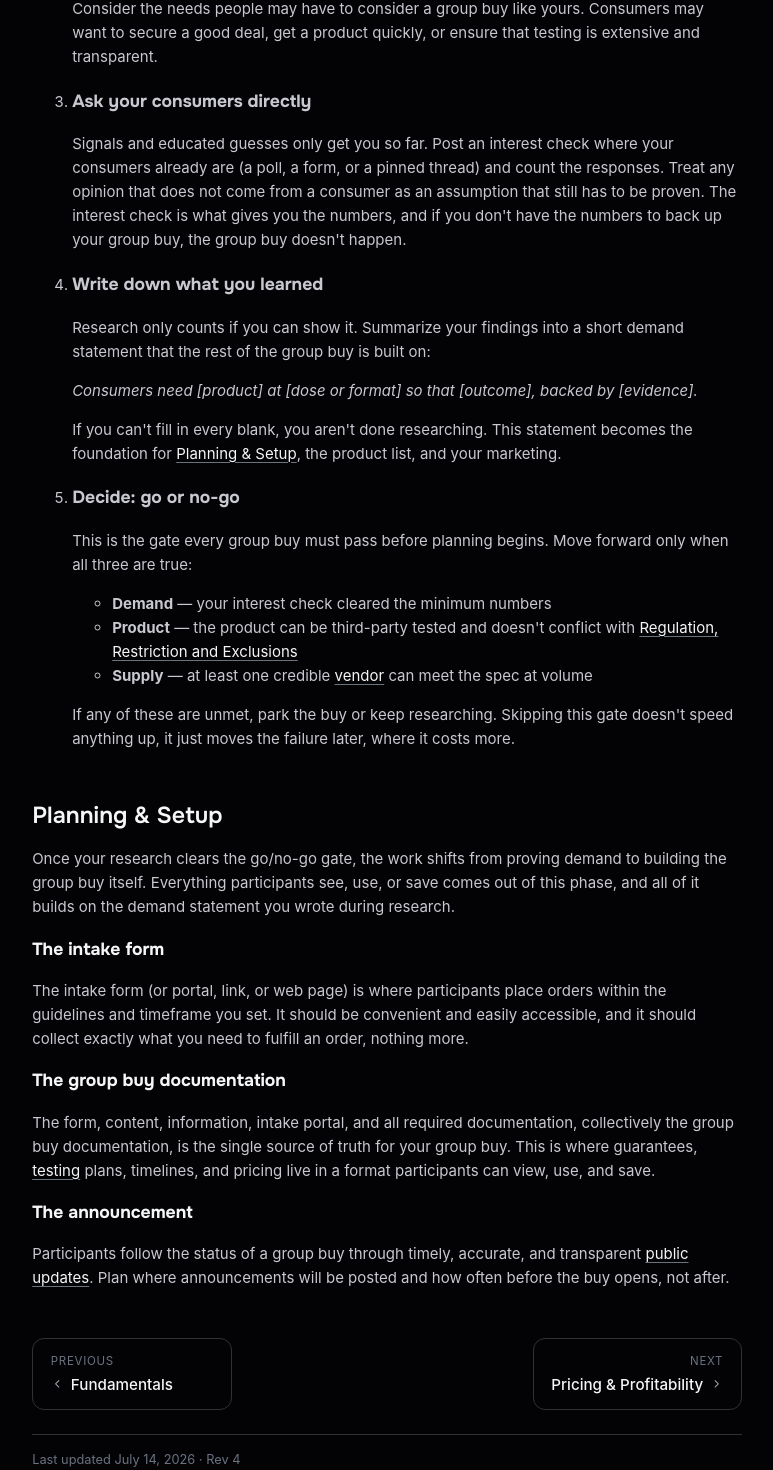
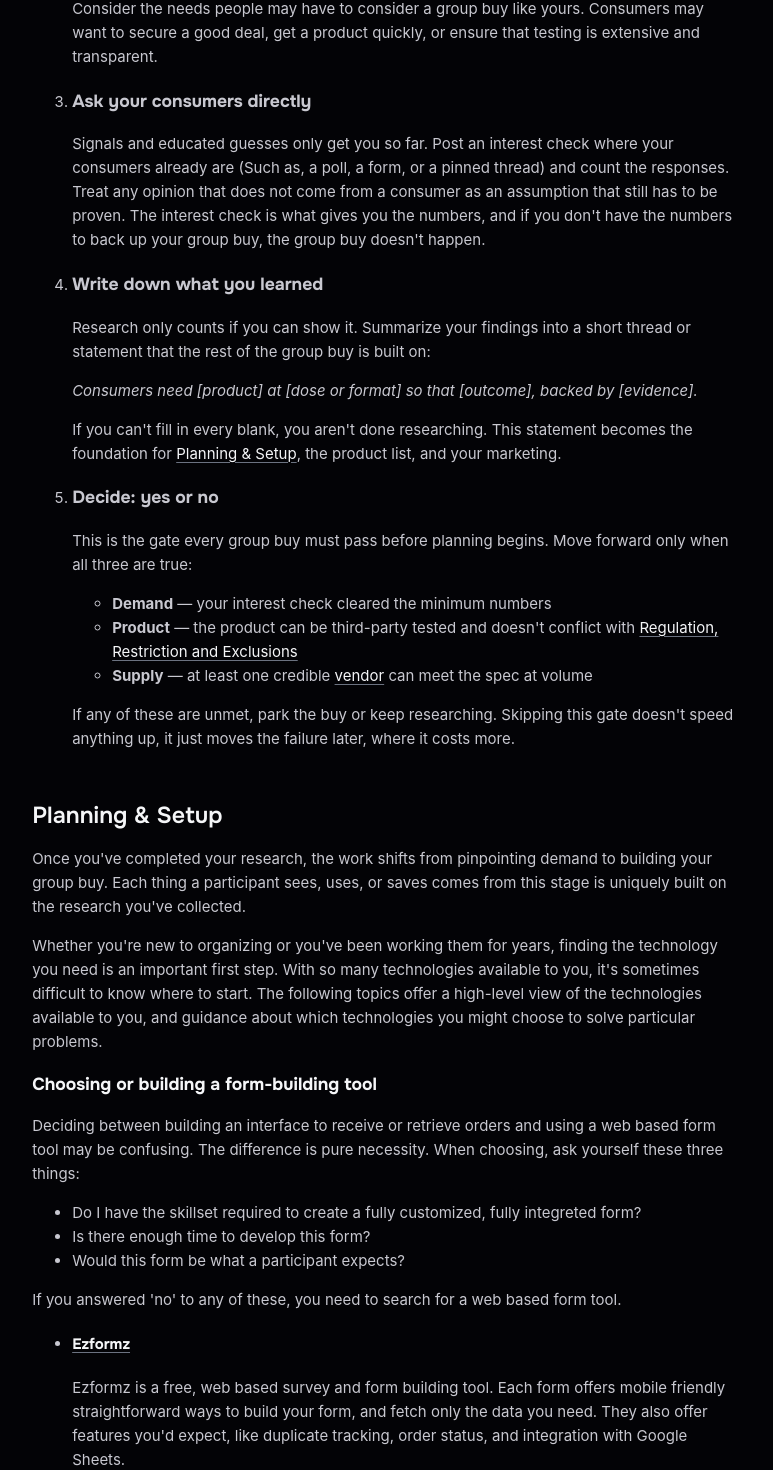
Before and after one commit to bohemia-health/bohemiahealthwiki, a Next.js app in the folder bohemia-docs/: page /group-buys/research in a window 1280 px wide. Shown: the part 1475-2945 px from the top of the page, without its empty margins (393-1166 px from the left). Built offline with nearby package versions, Linux system fonts and the light colour scheme.

Commit message:
copy: Planning & Setup technologies and form-tool guidance
Co-Authored-By: Claude Fable 5 <noreply@anthropic.com>

```diff
--- a/bohemia-docs/app/group-buys/research/page.js
+++ b/bohemia-docs/app/group-buys/research/page.js
@@ -77,12 +77,12 @@ export default function GroupBuyResearchPage() {
           <h3>Ask your consumers directly</h3>
           <p>
             Signals and educated guesses only get you so far. Post an interest
-            check where your consumers already are (a poll, a form, or a pinned
-            thread) and count the responses. Treat any opinion that does not
-            come from a consumer as an assumption that still has to be proven.
-            The interest check is what gives you the numbers, and if you
-            don&apos;t have the numbers to back up your group buy, the group
-            buy doesn&apos;t happen.
+            check where your consumers already are (Such as, a poll, a form, or
+            a pinned thread) and count the responses. Treat any opinion that
+            does not come from a consumer as an assumption that still has to be
+            proven. The interest check is what gives you the numbers, and if you
+            don&apos;t have the numbers to back up your group buy, the group buy
+            doesn&apos;t happen.
           </p>
         </li>
 
@@ -90,7 +90,7 @@ export default function GroupBuyResearchPage() {
           <h3>Write down what you learned</h3>
           <p>
             Research only counts if you can show it. Summarize your findings
-            into a short demand statement that the rest of the group buy is
+            into a short thread or statement that the rest of the group buy is
             built on:
           </p>
           <p>
@@ -102,13 +102,13 @@ export default function GroupBuyResearchPage() {
           <p>
             If you can&apos;t fill in every blank, you aren&apos;t done
             researching. This statement becomes the foundation for{" "}
-            <Link href="#planning-and-setup">Planning &amp; Setup</Link>
-            , the product list, and your marketing.
+            <Link href="#planning-and-setup">Planning &amp; Setup</Link>, the
+            product list, and your marketing.
           </p>
         </li>
 
         <li>
-          <h3>Decide: go or no-go</h3>
+          <h3>Decide: yes or no</h3>
           <p>
             This is the gate every group buy must pass before planning begins.
             Move forward only when all three are true:
@@ -133,26 +133,75 @@ export default function GroupBuyResearchPage() {
           </ul>
           <p>
             If any of these are unmet, park the buy or keep researching.
-            Skipping this gate doesn&apos;t speed anything up, it just moves
-            the failure later, where it costs more.
+            Skipping this gate doesn&apos;t speed anything up, it just moves the
+            failure later, where it costs more.
           </p>
         </li>
       </ol>
 
       <h2 id="planning-and-setup">Planning &amp; Setup</h2>
       <p>
-        Once your research clears the go/no-go gate, the work shifts from
-        proving demand to building the group buy itself. Everything
-        participants see, use, or save comes out of this phase, and all of it
-        builds on the demand statement you wrote during research.
+        {" "}
+        Once you've completed your research, the work shifts from pinpointing
+        demand to building your group buy. Each thing a participant sees, uses,
+        or saves comes from this stage is uniquely built on the research you've
+        collected.{" "}
+      </p>
+
+      <p>
+        Whether you're new to organizing or you've been working them for years,
+        finding the technology you need is an important first step. With so many
+        technologies available to you, it's sometimes difficult to know where to
+        start. The following topics offer a high-level view of the technologies
+        available to you, and guidance about which technologies you might choose
+        to solve particular problems.
+      </p>
+
+      <h3>Choosing or building a form-building tool</h3>
+      <p>
+        Deciding between building an interface to receive or retrieve orders and
+        using a web based form tool may be confusing. The difference is pure
+        necessity. When choosing, ask yourself these three things:
+      </p>
+
+      <ul>
+        <li>
+          Do I have the skillset required to create a fully customized, fully
+          integreted form?
+        </li>
+        <li>Is there enough time to develop this form?</li>
+        <li>Would this form be what a participant expects?</li>
+      </ul>
+      <p>
+        If you answered 'no' to any of these, you need to search for a web based
+        form tool.
+      </p>
+
+      <ul>
+        <li>
+          <h4>
+            <Link href="https://ezformz.net/">Ezformz</Link>
+          </h4>
+          <p>
+            Ezformz is a free, web based survey and form building tool. Each
+            form offers mobile friendly straightforward ways to build your form,
+            and fetch only the data you need. They also offer features you'd
+            expect, like duplicate tracking, order status, and integration with
+            Google Sheets.
+          </p>
+        </li>
+      </ul>
+      <p>
+        After you've chosen tool or built your framework, you can move on to
+        what information should be collected on this form.
       </p>
 
       <h3>The intake form</h3>
       <p>
         The intake form (or portal, link, or web page) is where participants
         place orders within the guidelines and timeframe you set. It should be
-        convenient and easily accessible, and it should collect exactly what
-        you need to fulfill an order, nothing more.
+        convenient and easily accessible, and it should collect exactly what you
+        need to fulfill an order, nothing more.
       </p>
 
       <h3>The group buy documentation</h3>
@@ -161,14 +210,14 @@ export default function GroupBuyResearchPage() {
         documentation, collectively the group buy documentation, is the single
         source of truth for your group buy. This is where guarantees,{" "}
         <Link href="/coming-soon/testing-overview">testing</Link> plans,
-        timelines, and pricing live in a format participants can view, use,
-        and save.
+        timelines, and pricing live in a format participants can view, use, and
+        save.
       </p>
 
       <h3>The announcement</h3>
       <p>
-        Participants follow the status of a group buy through timely,
-        accurate, and transparent{" "}
+        Participants follow the status of a group buy through timely, accurate,
+        and transparent{" "}
         <Link href="/coming-soon/public-updates">public updates</Link>. Plan
         where announcements will be posted and how often before the buy opens,
         not after.
```
